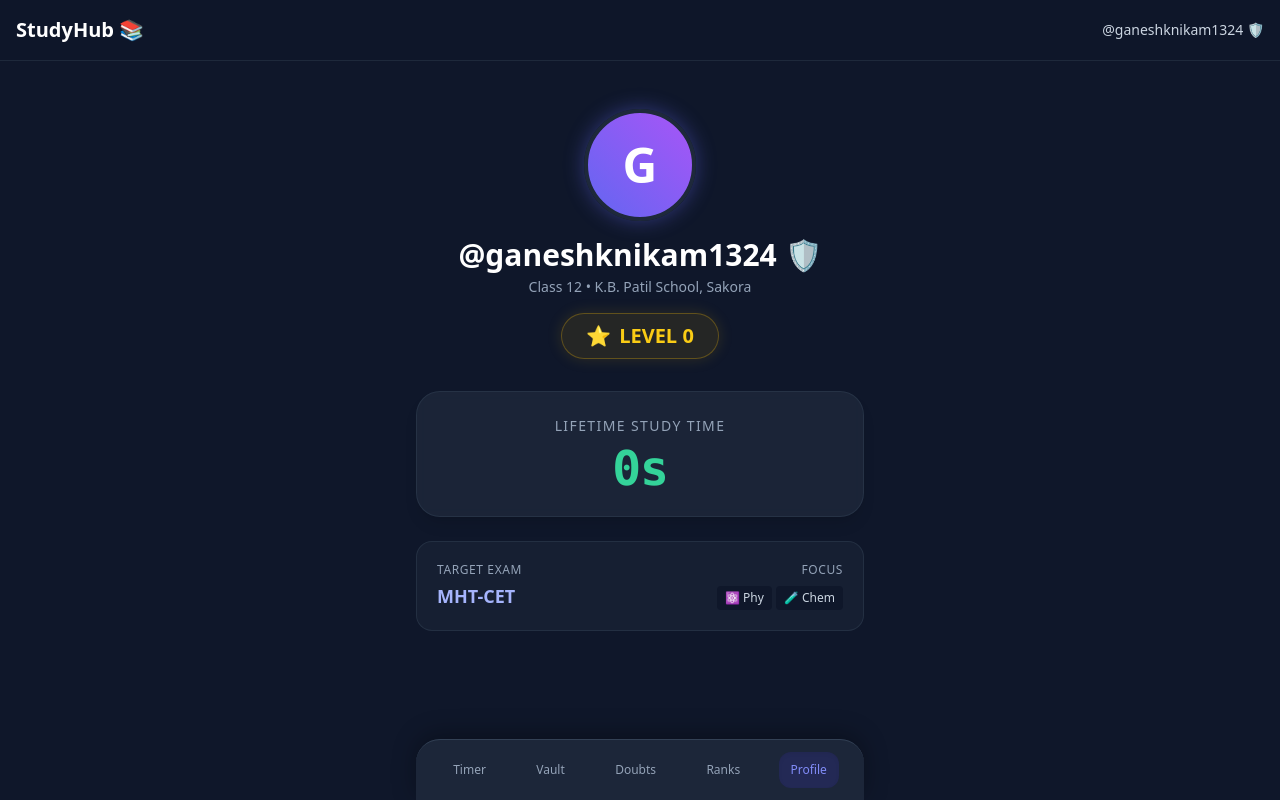
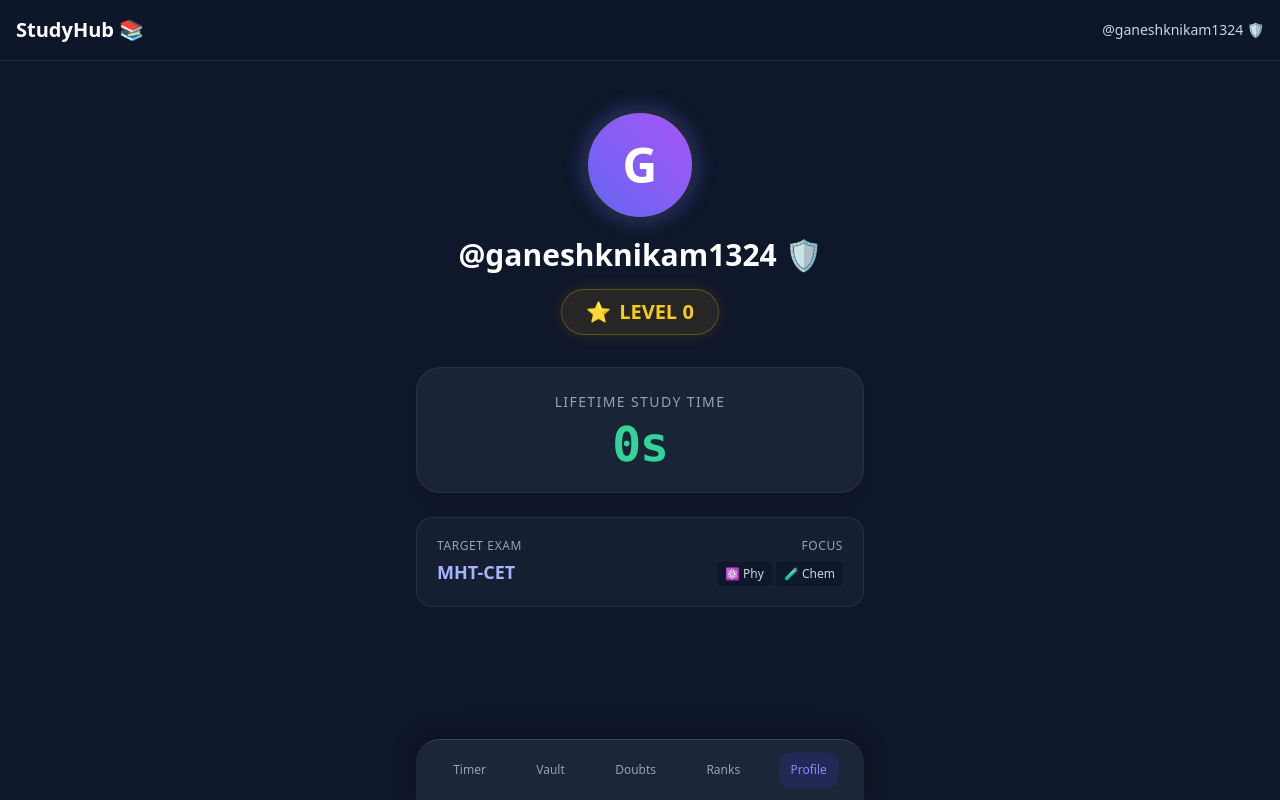
Before and after one commit to ganu-jpg/Studyhub_ganu9990, a Next.js app: page / in a window 1280 px wide. Built offline with nearby package versions, Linux system fonts and the light colour scheme.

Commit message:
Update ProfileTab.js

```diff
--- a/components/ProfileTab.js
+++ b/components/ProfileTab.js
@@ -1,6 +1,5 @@
 export default function ProfileTab({ username, totalSecondsStudied }) {
 
-  // Custom Level Calculator
   const calculateLevel = (totalSeconds) => {
     const m = Math.floor(totalSeconds / 60);
     const h = Math.floor(totalSeconds / 3600);
@@ -21,7 +20,6 @@
     return 0;
   };
 
-  // Format Time display
   const formatLeaderboardDisplay = (totalSecs) => {
     const h = Math.floor(totalSecs / 3600);
     const m = Math.floor((totalSecs % 3600) / 60);
@@ -38,20 +36,19 @@
   return (
     <div className="w-full max-w-md">
 
-      {/* Top Section: Photo, Name, and Level */}
+      {/* Top Section */}
       <div className="flex flex-col items-center mb-8 pt-4">
         <div className="w-28 h-28 bg-gradient-to-tr from-indigo-500 to-purple-500 rounded-full flex items-center justify-center text-5xl font-bold shadow-[0_0_20px_rgba(99,102,241,0.4)] mb-4 border-4 border-slate-800">
           {displayUsername.charAt(0).toUpperCase()}
         </div>
-        <h2 className="text-3xl font-bold text-white mb-1">@{displayUsername} 🛡️</h2>
-        <p className="text-slate-400 text-sm mb-4">Class 12 • K.B. Patil School, Sakora</p>
+        <h2 className="text-3xl font-bold text-white mb-4">@{displayUsername} 🛡️</h2>
 
         <div className="bg-yellow-500/10 border border-yellow-500/30 text-yellow-400 px-6 py-2 rounded-full font-black text-xl shadow-[0_0_15px_rgba(234,179,8,0.15)] flex items-center gap-2">
           <span>⭐</span> LEVEL {currentLevel}
         </div>
       </div>
 
-      {/* Middle Section: Lifetime Study Hours */}
+      {/* Middle Section */}
       <div className="bg-slate-800/80 p-6 rounded-3xl shadow-lg border border-slate-700/50 text-center mb-6 backdrop-blur-sm">
         <p className="text-sm text-slate-400 uppercase tracking-widest mb-2 font-medium">Lifetime Study Time</p>
         <p className="text-5xl font-mono font-bold text-emerald-400 tracking-tight">
@@ -59,7 +56,7 @@
         </p>
       </div>
 
-      {/* Bottom Section: Target & Subjects */}
+      {/* Bottom Section */}
       <div className="grid grid-cols-1 gap-4">
         <div className="bg-slate-800/50 p-5 rounded-2xl border border-slate-700/50 flex justify-between items-center">
           <div>
```
